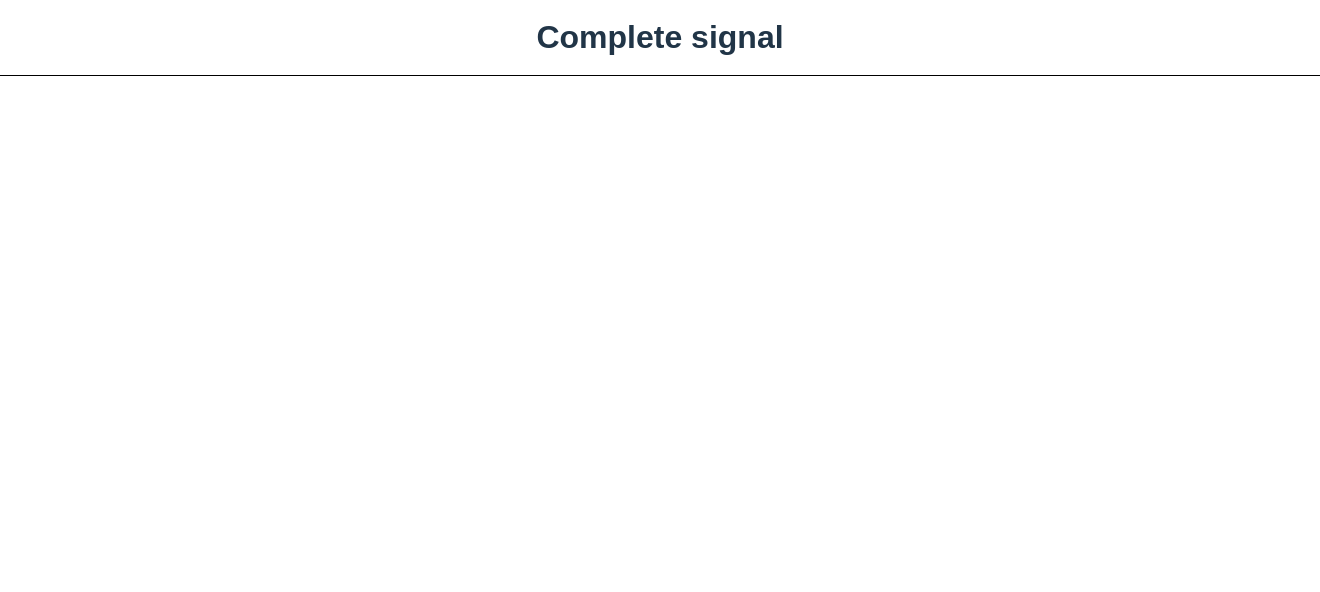
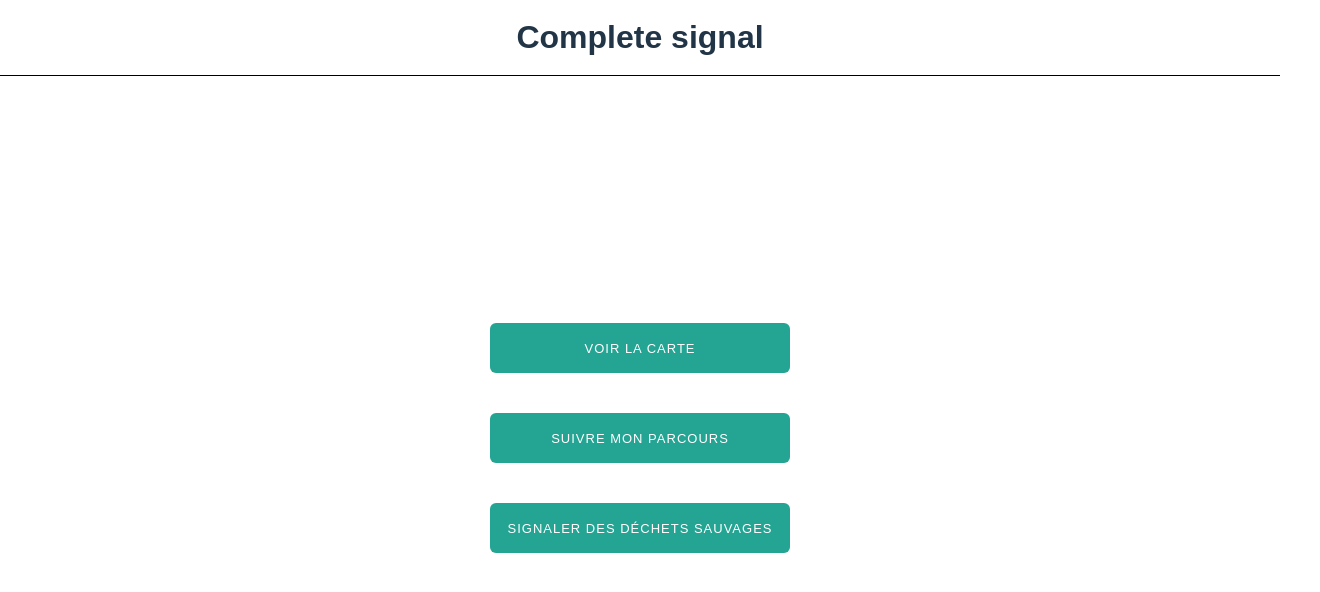
Before and after one commit to kayvin-atecna/frontend, a React (Vite) app: page / in a window 1280 px wide. Shown: the top 592 px of the page, 1320 px wide, since content can reach past the window. Built offline with nearby package versions, Linux system fonts and the light colour scheme.

Commit message:
feat: add reusable btn component

```diff
--- a/src/App.css
+++ b/src/App.css
@@ -1,7 +1,8 @@
 #root {
+  display: flex;
+  flex-direction: column;
+  flex: 1;
   width: 100%;
-  max-width: 1280px;
-  height: 100vh;
-  margin: 0 auto;
+  margin: 0;
   text-align: center;
 }
--- a/src/App.tsx
+++ b/src/App.tsx
@@ -1,11 +1,17 @@
 import './App.css'
-import Header from './components/header'
+import Header from '@/components/header'
+import Button from '@/components/button'
 
 function App() {
 
   return (
     <>
       <Header />
+      <div className='wrapper'>
+        <Button children="Voir la carte" />
+        <Button children="Suivre mon parcours" />
+        <Button children="Signaler des déchets sauvages" />
+      </div>
     </>
   )
 }
--- /dev/null
+++ b/src/components/button.tsx
@@ -0,0 +1,13 @@
+import React from "react";
+
+type ButtonProps = React.ButtonHTMLAttributes<HTMLButtonElement> & {
+  children: React.ReactNode;
+};
+
+export default function Button({ children, ...props }: ButtonProps) {
+  return (
+    <button className="btn" {...props}>
+      {children}
+    </button>
+  );
+}
--- a/src/components/header.tsx
+++ b/src/components/header.tsx
@@ -1,6 +1,6 @@
 export default function Header() {
   return (
-    <div className='Header'>
+    <div className='header'>
       <h1>Complete signal</h1>
     </div>
   )
--- a/src/index.css
+++ b/src/index.css
@@ -13,6 +13,10 @@
   -moz-osx-font-smoothing: grayscale;
 }
 
+* {
+  box-sizing: border-box;
+}
+
 a {
   font-weight: 500;
   color: #646cff;
@@ -22,13 +26,17 @@ a:hover {
   color: #535bf2;
 }
 
+html, body {
+  margin: 0;
+  padding: 0;
+  width: 100%;
+  min-height: 100vh;
+}
+
 body {
-  margin: 0;
   display: flex;
   flex-direction: column;
-  place-items: center;
-  min-width: 320px;
-  min-height: 100vh;
+  align-items: center;
   font-family: 'Inter Variable', sans-serif;
   font-size: 18px;
 }
@@ -73,16 +81,48 @@ button:focus-visible {
 
 /* Components */
 
-.Header {
+.header {
   width: 100%;
-  max-width: 1280px;
   padding: 20px;
   border-bottom: 1px solid black;
   font-size: 24px;
 }
 
 .wrapper {
+  display: flex;
+  flex-direction: column;
+  align-items: center;
+  justify-content: center;
+  flex: 1;
   width: 100%;
-  max-width: 1280px;
   padding: 20px;
 }
+
+.btn {
+  display: inline-flex;
+  align-items: center;
+  justify-content: center;
+  margin: 20px 0;
+  padding: 0 1rem;
+  height: 50px;
+  min-width: 300px;
+  background-color: #24a493;
+  color: #fff;
+  font-size: 13px;
+  font-weight: 400;
+  text-transform: uppercase;
+  letter-spacing: 1px;
+  border: none;
+  border-radius: 6px;
+  cursor: pointer;
+  transition: background-color 0.2s ease;
+}
+
+.btn:hover {
+  background-color: #1f8c7e;
+}
+
+.btn:disabled {
+  opacity: 0.6;
+  cursor: not-allowed;
+}
```
